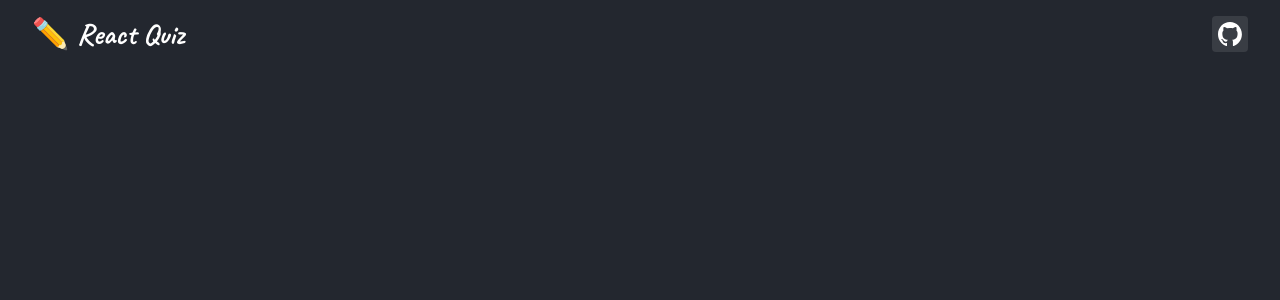
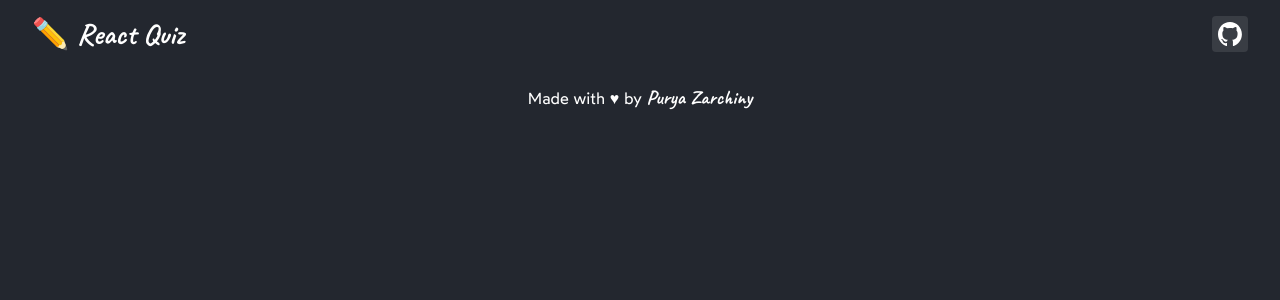
Before and after one commit to puryazarchiny/react-quiz, a React (Vite) app: page / in a window 1280 px wide. Shown: the top 300 px of the page. Built offline with nearby package versions, Linux system fonts and the light colour scheme.

Commit message:
Add footer section

```diff
--- a/src/components/App.tsx
+++ b/src/components/App.tsx
@@ -1,10 +1,12 @@
+import Body from "./containers/Body";
 import Header from "./Header";
-import Body from "./containers/Body";
+import Footer from "./Footer";
 
 function App() {
   return (
     <Body classes="bg-[#23272f] font-wotfard">
       <Header />
+      <Footer />
     </Body>
   );
 }
--- /dev/null
+++ b/src/components/Footer.tsx
@@ -0,0 +1,22 @@
+import Wrapper from "./containers/Wrapper";
+
+function Footer() {
+  return (
+    <footer>
+      <Wrapper classes="flex items-center justify-center py-4">
+        <p className="text-white">
+          Made with ♥ by{" "}
+          <a
+            href="https://github.com/puryazarchiny"
+            target="_blank"
+            className="font-caveat text-xl font-bold"
+          >
+            Purya Zarchiny
+          </a>
+        </p>
+      </Wrapper>
+    </footer>
+  );
+}
+
+export default Footer;
```
